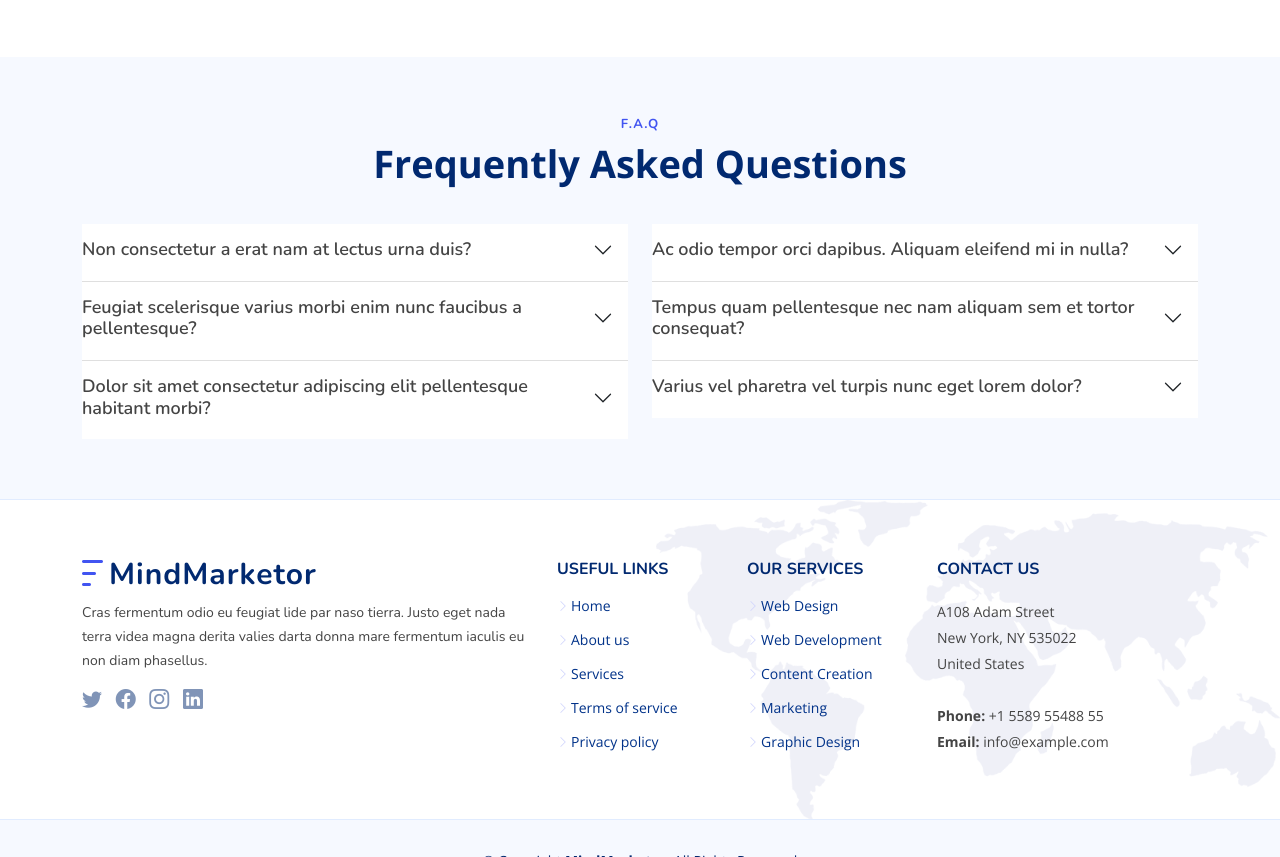
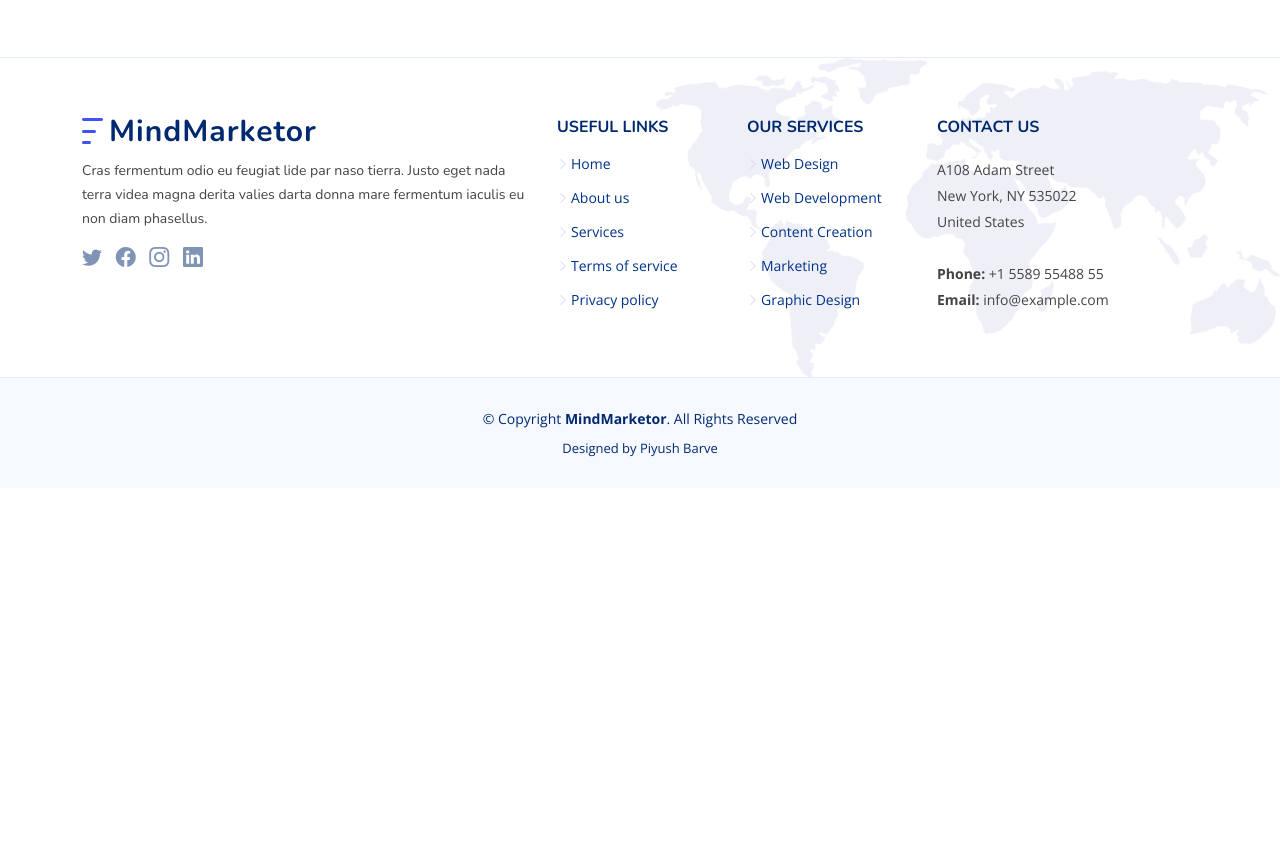
Before and after one commit to ayushontop/mindmarketor, a plain HTML site: page index.html in a window 1280 px wide. Shown: the part 5584-6441 px from the top of the page. After the commit the page ends 6072 px from the top, so only its background shows below. Drawn offline with nearby package versions, Linux system fonts and the light colour scheme.

Commit message:
new commit

```diff
--- a/index.html
+++ b/index.html
@@ -1143,7 +1143,7 @@
       </div>
     </div> -->
 
-    <!-- ======= F.A.Q Section ======= -->
+    <!--
     <section id="faq" class="faq">
 
       <div class="container" data-aos="fade-up">
@@ -1155,8 +1155,7 @@
 
         <div class="row">
           <div class="col-lg-6">
-            <!-- F.A.Q List 1-->
-            <div class="accordion accordion-flush" id="faqlist1">
+            <!--            <div class="accordion accordion-flush" id="faqlist1">
               <div class="accordion-item">
                 <h2 class="accordion-header">
                   <button class="accordion-button collapsed" type="button" data-bs-toggle="collapse" data-bs-target="#faq-content-1">
@@ -1201,7 +1200,6 @@
 
           <div class="col-lg-6">
 
-            <!-- F.A.Q List 2-->
             <div class="accordion accordion-flush" id="faqlist2">
 
               <div class="accordion-item">
@@ -1251,7 +1249,7 @@
       </div>
 
     </section>
-
+  -->
     <div class="footer-top">
       <div class="container">
         <div class="row gy-4">
```
